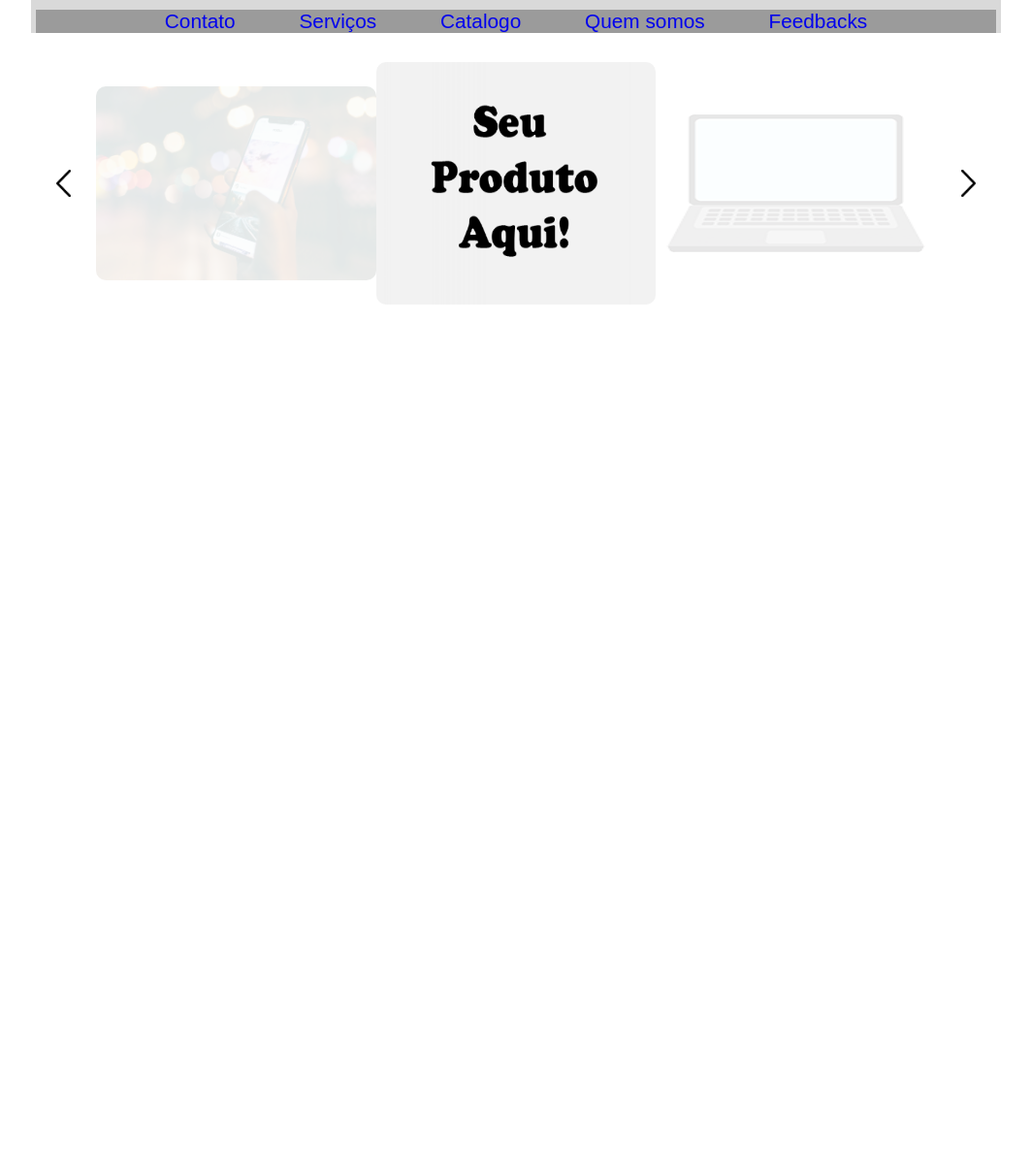
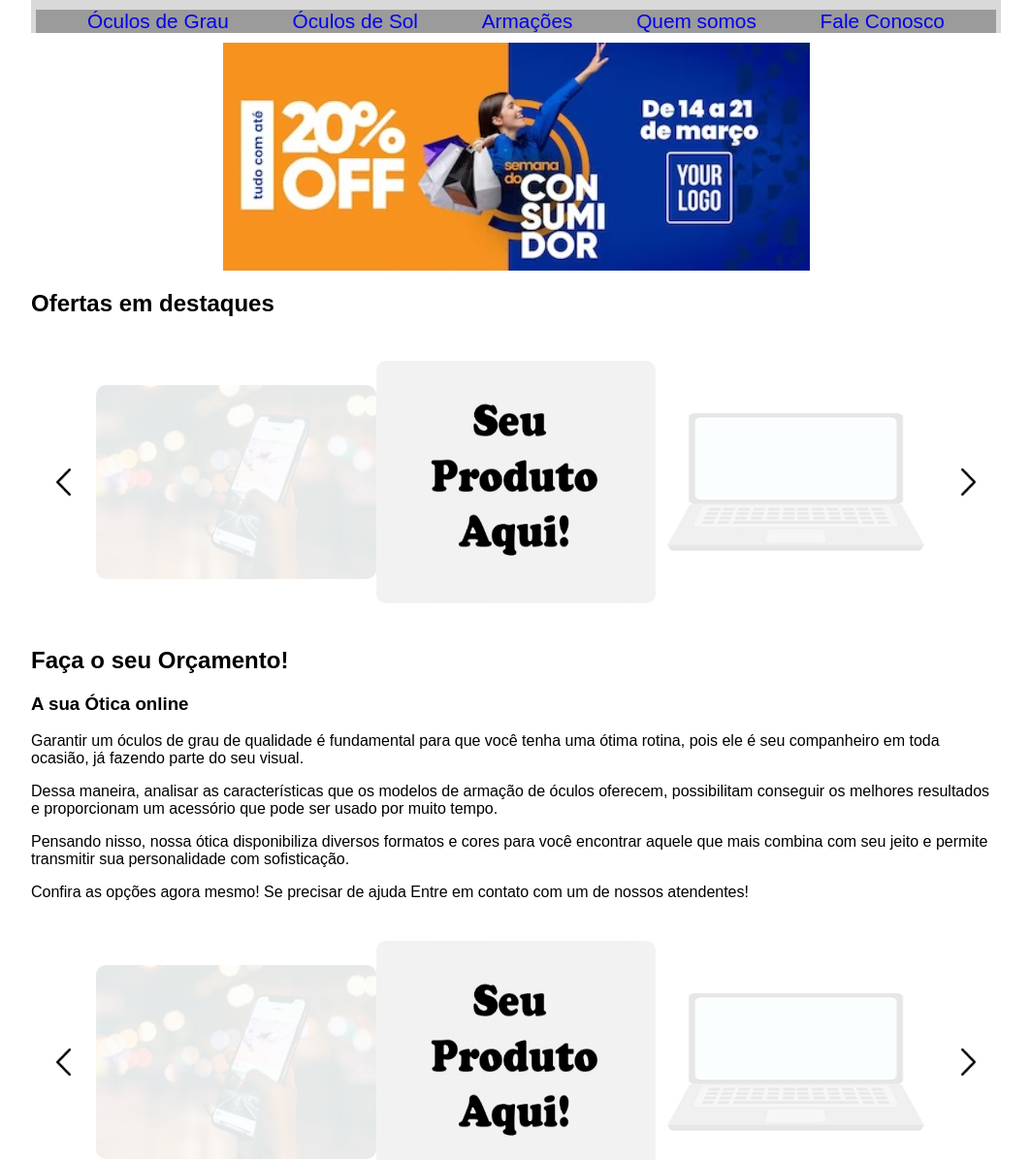
Before and after one commit to PedroHFE/Pratica, a plain HTML site: page teste/indextst.html in a window 1280 px wide. Shown: the part 153-1349 px from the top of the page at 97% size, without its empty margins (108-1171 px from the left). Before the commit the page ends 800 px from the top, so only its background shows below. Drawn offline with Linux system fonts and the light colour scheme.

Commit message:
novos banners

```diff
--- a/teste/indextst.html
+++ b/teste/indextst.html
@@ -12,14 +12,19 @@
         <img src="sua logo aqui.jpg" id="logo" alt="Logo do cliente">
         <h1>Nome da sua marca</h1>
         <nav>
-            <a href="#">Contato</a>
-            <a href="#">Serviços</a>
-            <a href="#">Catalogo</a>
+            <a href="#">Óculos de Grau</a>
+            <a href="#">Óculos de Sol</a>
+            <a href="#">Armações</a>
             <a href="#">Quem somos</a>
-            <a href="#">Feedbacks</a>
+            <a href="#">Fale Conosco</a>
         </nav>
     </header>
     <main>
+        <section>
+            <img src="oferta.jpg" id="oferta" alt="Banner de oferta">
+        </section>
+        <section>
+            <h2>Ofertas em destaques</h2>
             <div id="cs">
                 <button id="al"><img src="arrowLeft.png" alt="flecha para voltar"></button>
                 <div class="ci">
@@ -33,6 +38,48 @@
                 </div>
                 <button id="ar"><img src="arrowRigth.png" alt="flecha para proximo"></button>
             </div>
+        </section>
+        <section>
+            <h2>Faça o seu Orçamento!</h2>
+            <h3>A sua Ótica online</h3>
+                <p>Garantir um óculos de grau de qualidade é fundamental para que
+                    você tenha uma ótima rotina, pois ele é seu companheiro em toda ocasião,
+                    já fazendo parte do seu visual.</p>
+                <p>Dessa maneira, analisar as características que os modelos de armação de
+                    óculos oferecem, possibilitam conseguir os melhores resultados e
+                    proporcionam um acessório que pode ser usado por muito tempo.</p>
+                <p>Pensando nisso, nossa ótica disponibiliza diversos formatos e
+                    cores para você encontrar aquele que mais combina com seu jeito e permite
+                    transmitir sua personalidade com sofisticação.</p>
+                <p>Confira as opções agora mesmo! Se precisar de ajuda Entre em contato com
+                    um de nossos atendentes!</p>
+        </section>
+        <section>
+            <div id="cs">
+                <button id="al"><img src="arrowLeft.png" alt="flecha para voltar"></button>
+                <div class="ci">
+                    <img src="../imagens/back-phone.jpg" class="img" alt="Foto do seu produto">
+                </div>
+                <div class="ci">
+                    <img src="seu produto.png" class="img on" alt="Foto do seu produto">
+                </div>
+                <div class="ci">
+                    <img src="../imagens/icon-pc.png" class="img" alt="Foto do seu produto">
+                </div>
+                <button id="ar"><img src="arrowRigth.png" alt="flecha para proximo"></button>
+            </div>
+        </section>
+        <section>
+            <img src="cartao.jpg" class="pag" alt="Imagem de cartões aceitos">
+            <img src="pix.jpg" class="pag" alt="Imagem que aceitamos pix">
+        </section>
+        <section>
+            <img src="redesocial.jpg" id="rs" alt="Imagem para as redes sociais">
+            <img src="face.jpg" class="icon" alt="Ícone do Facebook">
+            <img src="inta.jpg" class="icon" alt="Ícone do Instagram">
+            <img src="whats.jpg" class="icon" alt="Ícone do WhatsApp">
+
+        </section>
     </main>
     <script src="teste.js"></script>
 </body>
--- a/teste/styletst.css
+++ b/teste/styletst.css
@@ -30,6 +30,12 @@ a{
     margin: 30px;
     text-decoration: none;
 }
+img#oferta{
+    display: block;
+    margin: auto;
+    margin-top: 10px;
+    margin-bottom: 5px;
+}
 div#cs{
     display: flex;
     align-items: center;
@@ -54,6 +60,15 @@ div.ci{
 .on{
     opacity: 1;
     height: 250px;
+}
+.pag{
+    width: 490px;
+}
+#rs{
+    width: 400px;
+}
+.icon{
+    width: 150px;
 }
 
 button#ar , button#al{
@@ -90,6 +105,11 @@ h1{
 a{
     margin: 15px;
     text-decoration: none;
+}
+img#oferta{
+    display: block;
+    margin: auto;
+    width: 400px;
 }
 div#cs{
     display: flex;
@@ -184,11 +204,11 @@ button#ar img, button#al img{
 
     img#logo{
         display: inline;
-        height: 100px;
+        height: 95px;
     }
     h1{
         display: inline;
-        margin-left: 5vw;
+        margin-left: 2vw;
     }
     a{
         margin: 0px;
```
Also changed, not shown: teste/cartao.jpg (added), teste/face.jpg (added), teste/face.png (added), teste/face1.png (added), teste/forpag.jpg (added), teste/gmail.jpg (added), teste/gmail.png (added), teste/insta.png (added), teste/inta.jpg (added), teste/inta.png (added), teste/inta1.png (added), teste/oferta.jpg (added), teste/pix.jpg (added), teste/redesocial.jpg (added), 3 more files. Lines whose indentation alone changed are shown as unchanged.
